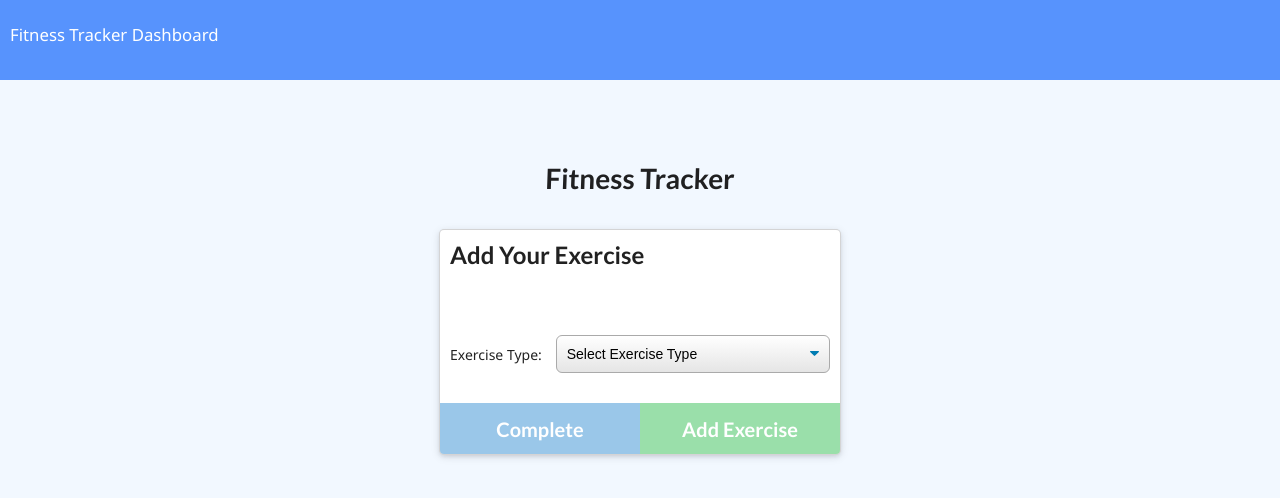
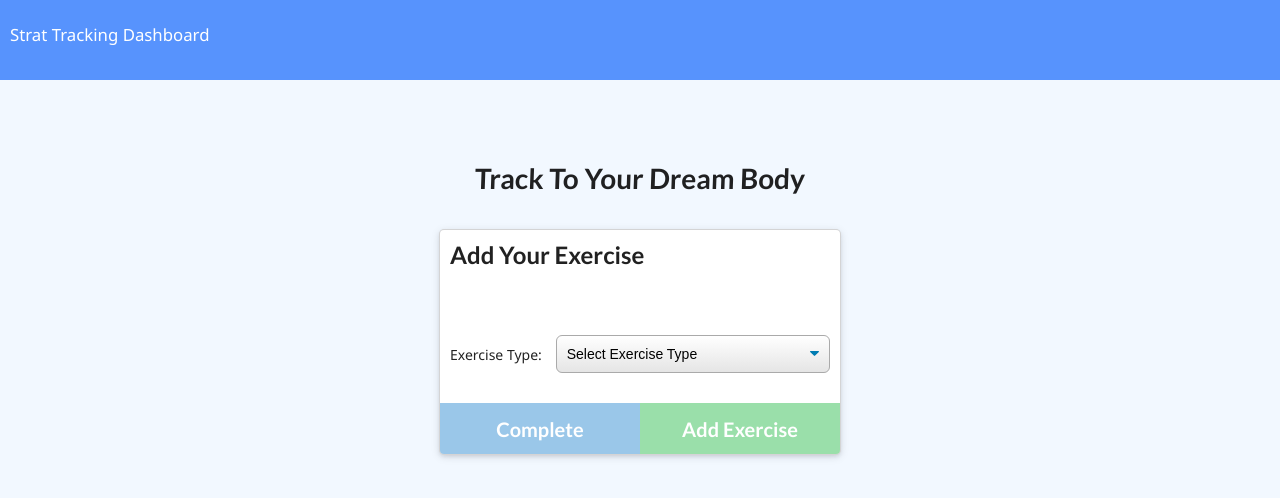
Before and after one commit to imbingz/fitness-tracker-app, a website: page public/exercise.html in a window 1280 px wide. Drawn offline with nearby package versions, Linux system fonts and the light colour scheme; no server answers.

Commit message:
changed h1 title n nav wording

```diff
--- a/public/exercise.html
+++ b/public/exercise.html
@@ -12,12 +12,12 @@
 
 <body>
     <nav>
-        <a href="/">Fitness Tracker</a>
+        <a href="/">Strat Tracking</a>
         <a href="/stats">Dashboard</a>
     </nav>
     <div class="wrapper">
         <header>
-            <h1>Fitness Tracker</h1>
+            <h1>Track To Your Dream Body</h1>
         </header>
         <div class="ui container exercise">
             <div class="ui raised card m-auto">
```
Also changed, not shown: public/index.html (+2 -2 lines), public/stats.html (+1 -1 lines).
